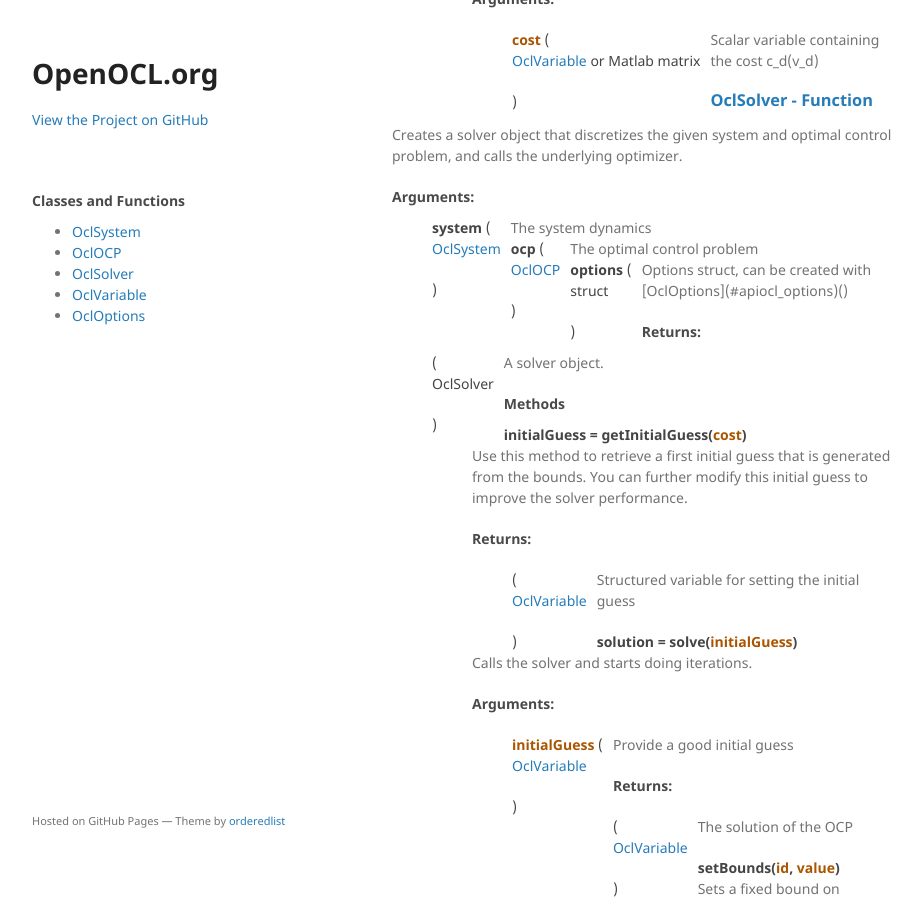
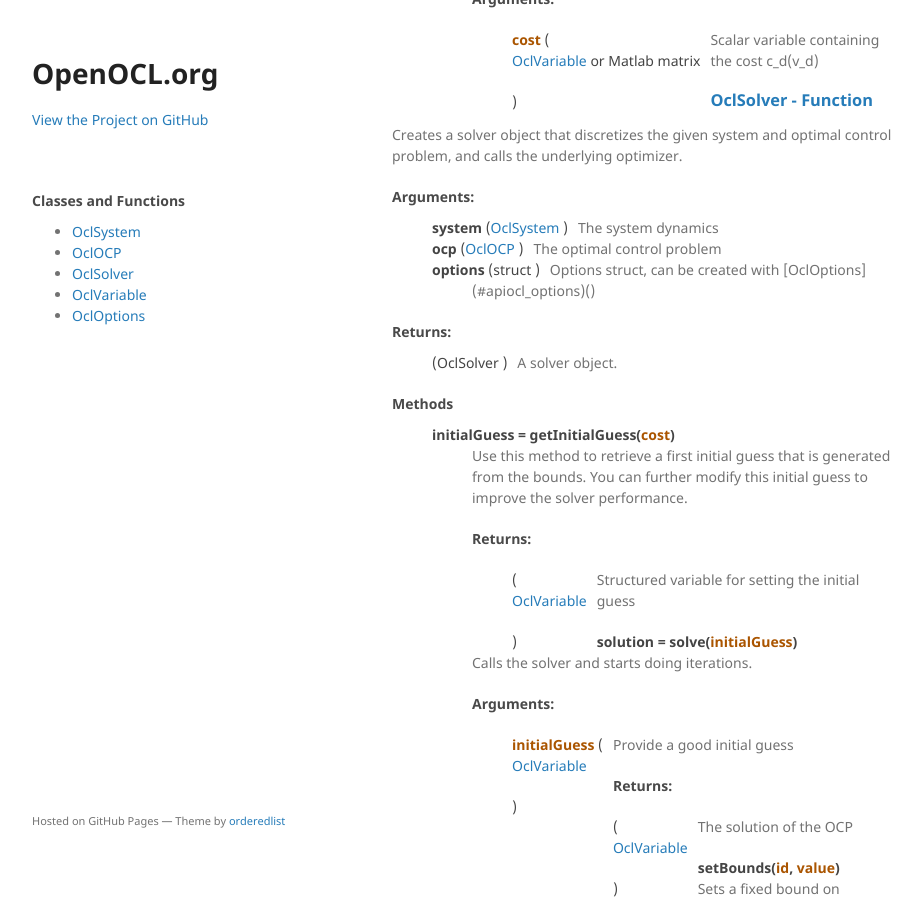
Before and after one commit to OpenOCL/openocl.github.io, a Jekyll site: the page built from api-docs.md, in a window 1280 px wide and 900 px high, scrolled down 5056 px. Shown: the whole window, without its empty margins (178-1100 px from the left). Built offline with Jekyll 4.4.1, drawn with Linux system fonts in a browser that asks for light colours.

Commit message:
Update api.html

```diff
--- a/_layouts/api.html
+++ b/_layouts/api.html
@@ -31,8 +31,7 @@
       <div class="subsection">
         <dl class="dl-left">
             {% for el in doc.parameters %}
-              {% capture type %} {{ el.type }}{% endcapture %}
-              <dt>{{ el.name }} <span class="dltype">({{ type | markdownify }})</span></dt>
+              <dt>{{ el.name }} <span class="dltype">({{ el.type | markdownify | remove: '<p>' | remove: '</p>' }})</span></dt>
               <dd>{{ el.content }} </dd>
             {% endfor %}
         </dl>
@@ -44,8 +43,7 @@
       <div class="subsection">
         <dl class="dl-left">
             {% for el in doc.returns %}
-              {% capture type %} {{ el.type }}{% endcapture %}
-              <dt><span class="dltype">({{ type | markdownify }})</span> </dt>
+              <dt><span class="dltype">({{ el.type | markdownify | remove: '<p>' | remove: '</p>' }})</span> </dt>
               <dd>{{ el.content }} </dd>
             {% endfor %}
         </dl>
```
